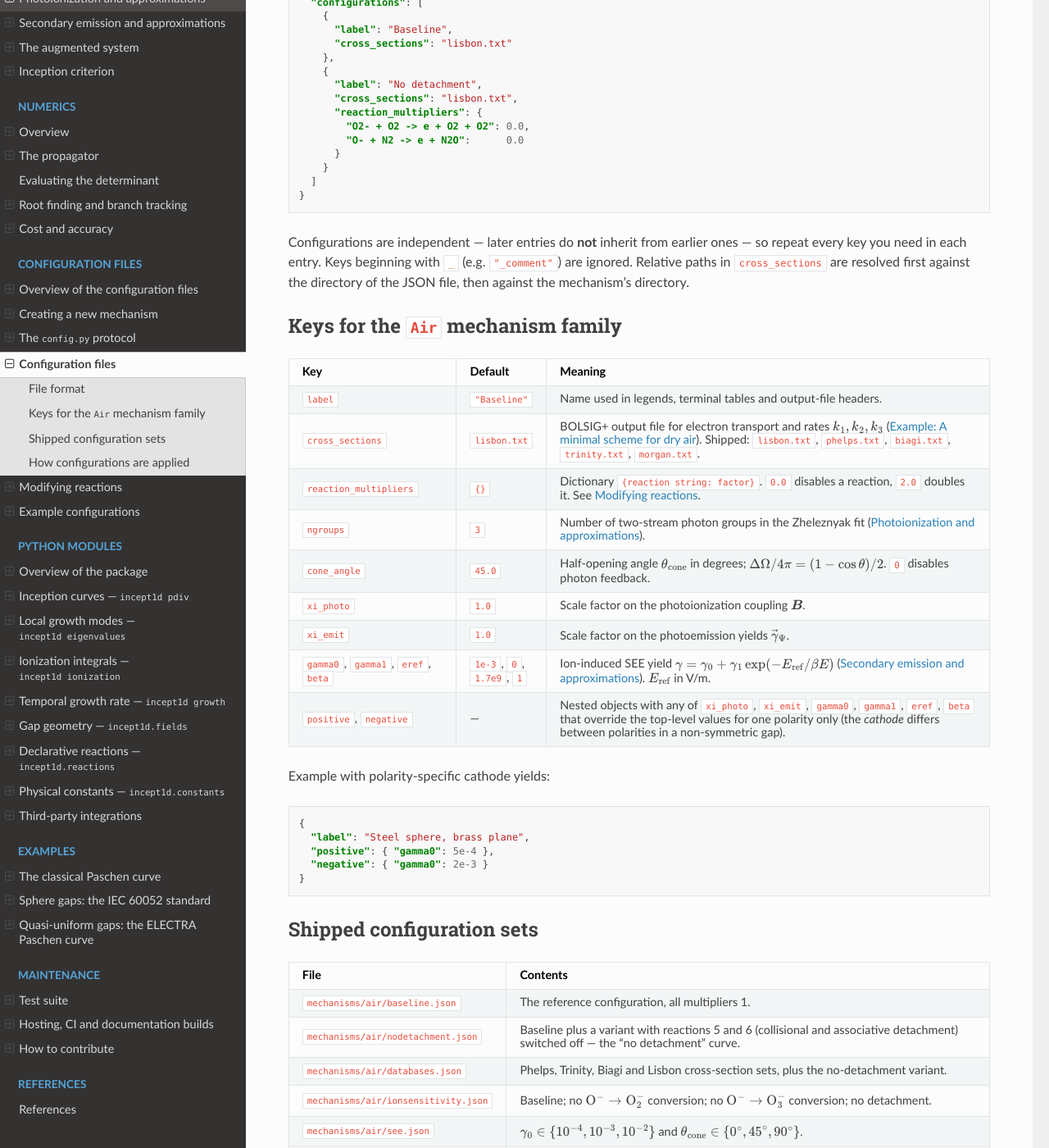
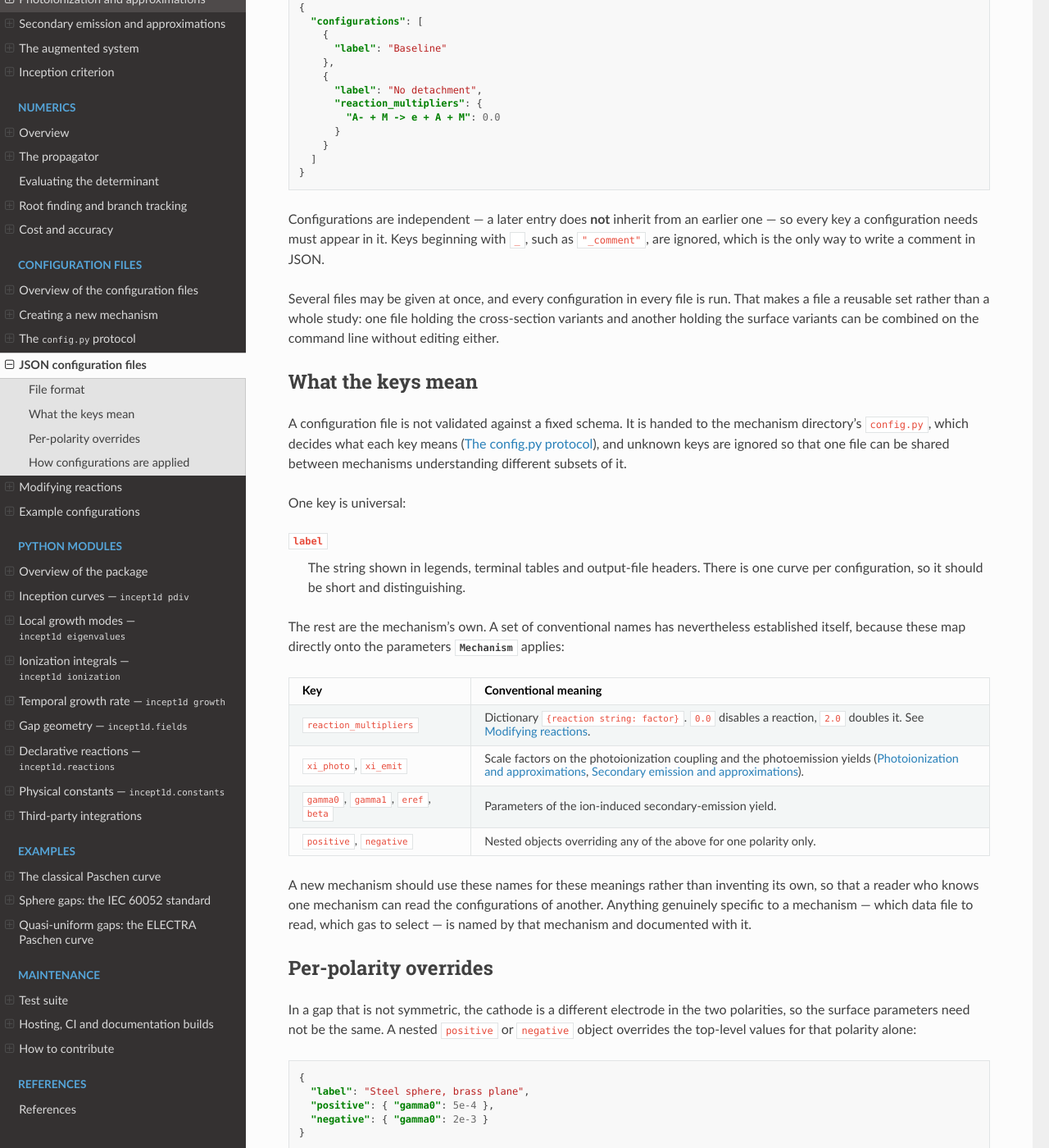
Before and after one commit to chombo-discharge/Incept1D, a Sphinx documentation site: the page built from docs/source/configuration/jsonfiles.rst, in a window 1280 px wide and 1400 px high, scrolled down 577 px. Shown: the whole window at 82% size. Built offline with Sphinx 7.4.7 and the Read the Docs theme 3.1.0, drawn with Linux system fonts in a browser that asks for light colours; some of the changed text lies outside the part shown.

Commit message:
docs: make the JSON page mechanism-agnostic, and fix two stale example paths
jsonfiles.rst was two thirds air: a key table with air defaults and a list
of the air configuration sets. It is an interface page, so it now describes
the file format, the one universal key, and the conventional names that map
onto Mechanism's parameters, with a note that a new mechanism should reuse
those names rather than invent its own. The air specifics move to the air
example, next to the reaction strings the multipliers key against.

Two things in the Examples chapter were wrong rather than merely verbose.
Both the IEC and ELECTRA pages claimed in one paragraph that the figure is
built during the documentation build and in the next that it is not, left
over from when the reference data was still in the repository; there is no
figure on either page now, and only the second statement was ever true.
And both example scripts still defaulted to the pre-rename CamelCase output
directories, examples/Electra and examples/IEC60052, so a reader following
the documentation wrote to a directory the documentation never mentions.
The figure Makefile always passes OUT, which is why no build noticed.

tests/test_docs.py now pins the output directory of every example script,
and .gitignore covers closed_form.dat, the second file the Paschen example
writes: running it left an untracked file that also failed reuse lint.

Co-Authored-By: Claude Opus 5 (1M context) <noreply@anthropic.com>

```diff
--- a/docs/source/configuration/jsonfiles.rst
+++ b/docs/source/configuration/jsonfiles.rst
@@ -1,101 +1,101 @@
 .. _Chap:Configuration:
 
-Configuration files
-===================
+JSON configuration files
+========================
 
 .. contents:: On this page
    :local:
    :depth: 1
 
 Every solver command accepts JSON configuration files after the mechanism
-path.  A configuration changes the *parameters* of a mechanism — cross
-sections, rate multipliers, photoionization and SEE settings — without
-editing the Python file, and several configurations can be run and plotted
-side by side in one invocation.  This is how sensitivity studies are set
-up.
+path.  A configuration changes the *parameters* of a mechanism — which data
+it reads, how strongly a reaction contributes, what the electrode surface
+does — without editing the Python file, and several configurations can be
+run and plotted side by side in one invocation.  This is how a sensitivity
+study is set up: one file, one curve per entry.
 
 File format
 -----------
 
 A file contains either a single configuration object, a bare list of
-objects, or (the usual form) a list under a ``"configurations"`` key:
+objects, or, the usual form, a list under a ``"configurations"`` key:
 
 .. code-block:: json
 
    {
      "configurations": [
        {
-         "label": "Baseline",
-         "cross_sections": "lisbon.txt"
+         "label": "Baseline"
        },
        {
          "label": "No detachment",
-         "cross_sections": "lisbon.txt",
          "reaction_multipliers": {
-           "O2- + O2 -> e + O2 + O2": 0.0,
-           "O- + N2 -> e + N2O":      0.0
+           "A- + M -> e + A + M": 0.0
          }
        }
      ]
    }
 
-Configurations are independent — later entries do **not** inherit from
-earlier ones — so repeat every key you need in each entry.  Keys beginning
-with ``_`` (e.g. ``"_comment"``) are ignored.  Relative paths in
-``cross_sections`` are resolved first against the directory of the JSON
-file, then against the mechanism's directory.
+Configurations are independent — a later entry does **not** inherit from an
+earlier one — so every key a configuration needs must appear in it.  Keys
+beginning with ``_``, such as ``"_comment"``, are ignored, which is the
+only way to write a comment in JSON.
 
-Keys for the ``Air`` mechanism family
--------------------------------------
+Several files may be given at once, and every configuration in every file
+is run.  That makes a file a reusable set rather than a whole study: one
+file holding the cross-section variants and another holding the surface
+variants can be combined on the command line without editing either.
+
+What the keys mean
+------------------
+
+A configuration file is not validated against a fixed schema.  It is handed
+to the mechanism directory's ``config.py``, which decides what each key
+means (:ref:`Chap:ConfigPy`), and unknown keys are ignored so that one file
+can be shared between mechanisms understanding different subsets of it.
+
+One key is universal:
+
+``label``
+   The string shown in legends, terminal tables and output-file headers.
+   There is one curve per configuration, so it should be short and
+   distinguishing.
+
+The rest are the mechanism's own.  A set of conventional names has
+nevertheless established itself, because these map directly onto the
+parameters :class:`~incept1d.mechanism.Mechanism` applies:
 
 .. list-table::
    :header-rows: 1
-   :widths: 24 12 64
+   :widths: 26 74
 
    * - Key
-     - Default
-     - Meaning
-   * - ``label``
-     - ``"Baseline"``
-     - Name used in legends, terminal tables and output-file headers.
-   * - ``cross_sections``
-     - ``lisbon.txt``
-     - BOLSIG+ output file for electron transport and rates
-       :math:`k_1, k_2, k_3` (:ref:`Chap:AirScheme`).  Shipped:
-       ``lisbon.txt``, ``phelps.txt``, ``biagi.txt``, ``trinity.txt``,
-       ``morgan.txt``.
+     - Conventional meaning
    * - ``reaction_multipliers``
-     - ``{}``
      - Dictionary ``{reaction string: factor}``.  ``0.0`` disables a
        reaction, ``2.0`` doubles it.  See :ref:`Chap:ModifyingReactions`.
-   * - ``ngroups``
-     - ``3``
-     - Number of two-stream photon groups in the Zheleznyak fit
-       (:ref:`Chap:Photoionization`).
-   * - ``cone_angle``
-     - ``45.0``
-     - Half-opening angle :math:`\theta_\mathrm{cone}` in degrees;
-       :math:`\Delta\Omega/4\pi = (1 - \cos\theta)/2`.  ``0`` disables
-       photon feedback.
-   * - ``xi_photo``
-     - ``1.0``
-     - Scale factor on the photoionization coupling :math:`\bm{B}`.
-   * - ``xi_emit``
-     - ``1.0``
-     - Scale factor on the photoemission yields :math:`\vec{\gamma}_\Psi`.
+   * - ``xi_photo``, ``xi_emit``
+     - Scale factors on the photoionization coupling and the photoemission
+       yields (:ref:`Chap:Photoionization`,
+       :ref:`Chap:SecondaryEmission`).
    * - ``gamma0``, ``gamma1``, ``eref``, ``beta``
-     - ``1e-3``, ``0``, ``1.7e9``, ``1``
-     - Ion-induced SEE yield
-       :math:`\gamma = \gamma_0 + \gamma_1\exp(-E_\mathrm{ref}/\beta E)`
-       (:ref:`Chap:SecondaryEmission`).  :math:`E_\mathrm{ref}` in V/m.
+     - Parameters of the ion-induced secondary-emission yield.
    * - ``positive``, ``negative``
-     - —
-     - Nested objects with any of ``xi_photo``, ``xi_emit``, ``gamma0``,
-       ``gamma1``, ``eref``, ``beta`` that override the top-level values for
-       one polarity only (the *cathode* differs between polarities in a
-       non-symmetric gap).
+     - Nested objects overriding any of the above for one polarity only.
 
-Example with polarity-specific cathode yields:
+A new mechanism should use these names for these meanings rather than
+inventing its own, so that a reader who knows one mechanism can read the
+configurations of another.  Anything genuinely specific to a mechanism —
+which data file to read, which gas to select — is named by that mechanism
+and documented with it.
+
+Per-polarity overrides
+----------------------
+
+In a gap that is not symmetric, the cathode is a different electrode in the
+two polarities, so the surface parameters need not be the same.  A nested
+``positive`` or ``negative`` object overrides the top-level values for that
+polarity alone:
 
 .. code-block:: json
 
@@ -105,38 +105,18 @@ Example with polarity-specific cathode yields:
      "negative": { "gamma0": 2e-3 }
    }
 
-Shipped configuration sets
---------------------------
-
-.. list-table::
-   :header-rows: 1
-   :widths: 26 74
-
-   * - File
-     - Contents
-   * - ``mechanisms/air/baseline.json``
-     - The reference configuration, all multipliers 1.
-   * - ``mechanisms/air/nodetachment.json``
-     - Baseline plus a variant with reactions 5 and 6 (collisional and
-       associative detachment) switched off — the "no detachment" curve.
-   * - ``mechanisms/air/databases.json``
-     - Phelps, Trinity, Biagi and Lisbon cross-section sets, plus the
-       no-detachment variant.
-   * - ``mechanisms/air/ionsensitivity.json``
-     - Baseline; no :math:`\mathrm{O}^- \to \mathrm{O}_2^-` conversion; no
-       :math:`\mathrm{O}^- \to \mathrm{O}_3^-` conversion; no detachment.
-   * - ``mechanisms/air/see.json``
-     - :math:`\gamma_0 \in \{10^{-4}, 10^{-3}, 10^{-2}\}` and
-       :math:`\theta_\mathrm{cone} \in \{0^\circ, 45^\circ, 90^\circ\}`.
-   * - ``mechanisms/air/paschen.json``
-     - The textbook limit: no detachment, no ion conversion, no photon
-       feedback.  Reproduces :eq:`eq_standard_paschen`.
-   * - ``mechanisms/air/example_config.json``
-     - Annotated example for the two-body mechanism ``air_2body.py``.
+This works because :meth:`~incept1d.mechanism.Mechanism.resolve` is called
+once per polarity, after the module has been executed.  A parameter read
+while the module executes — a data file name, say — is fixed for the whole
+run and therefore cannot be overridden this way;
+:ref:`Chap:ConfigPy` explains which parameters fall on which side of that
+line.
 
 How configurations are applied
 ------------------------------
 
 A configuration file is inert on its own: the mechanism directory's
-``config.py`` is what turns it into overrides.  That interface is described in
-:ref:`Chap:ConfigPy`.
+``config.py`` is what turns it into overrides.  That interface is described
+in :ref:`Chap:ConfigPy`, and the two worked examples,
+:ref:`Chap:PaschenMechanism` and :ref:`Chap:AirScheme`, show the keys each
+of those mechanisms actually defines.
```
Also changed, not shown: docs/source/configuration/examples/air.rst (+87 -4 lines), docs/source/configuration/reactions.rst (+4 -4 lines), docs/source/examples/electra.rst (+13 -14 lines), docs/source/examples/iec60052.rst (+16 -18 lines), 4 other files.
